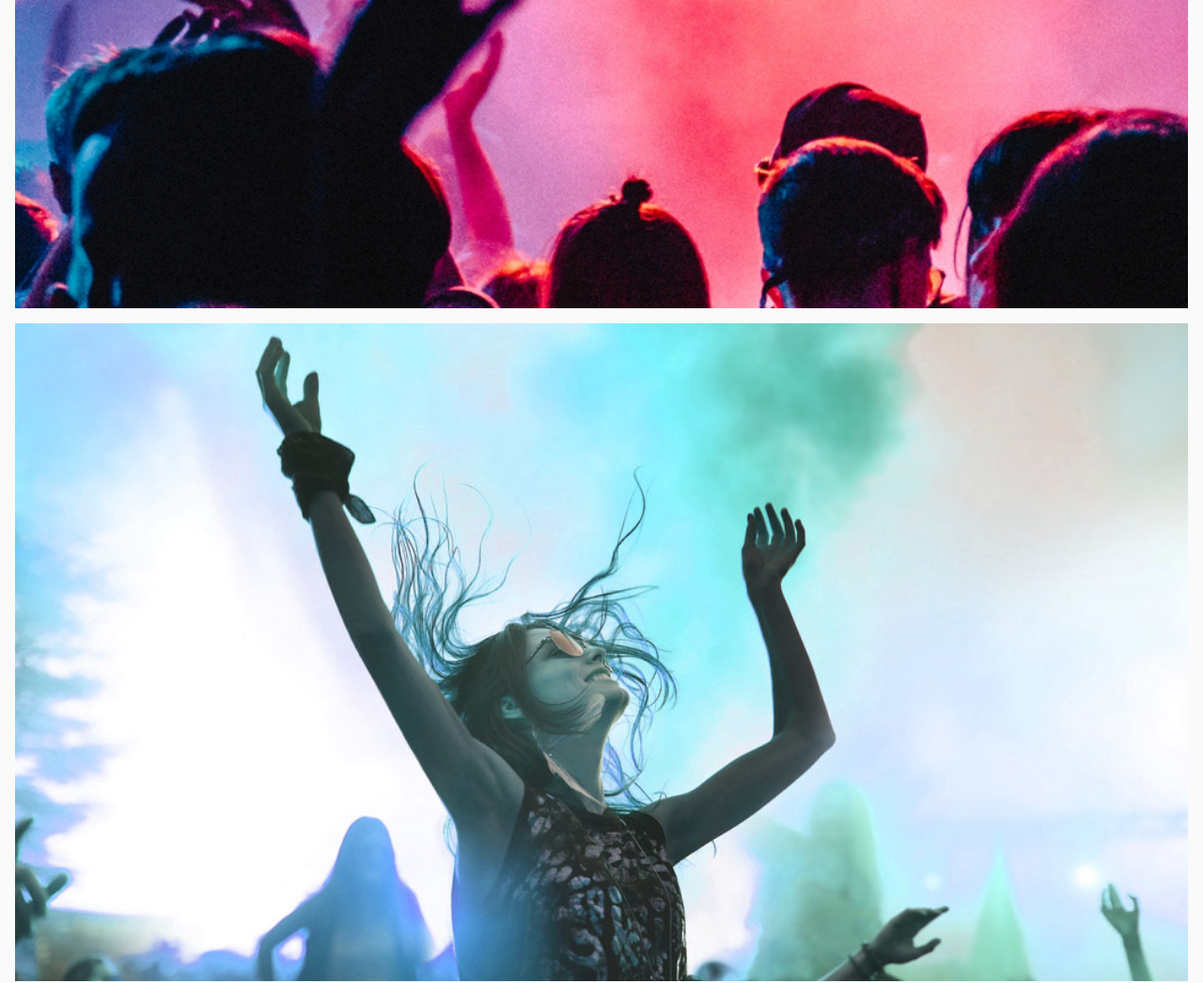
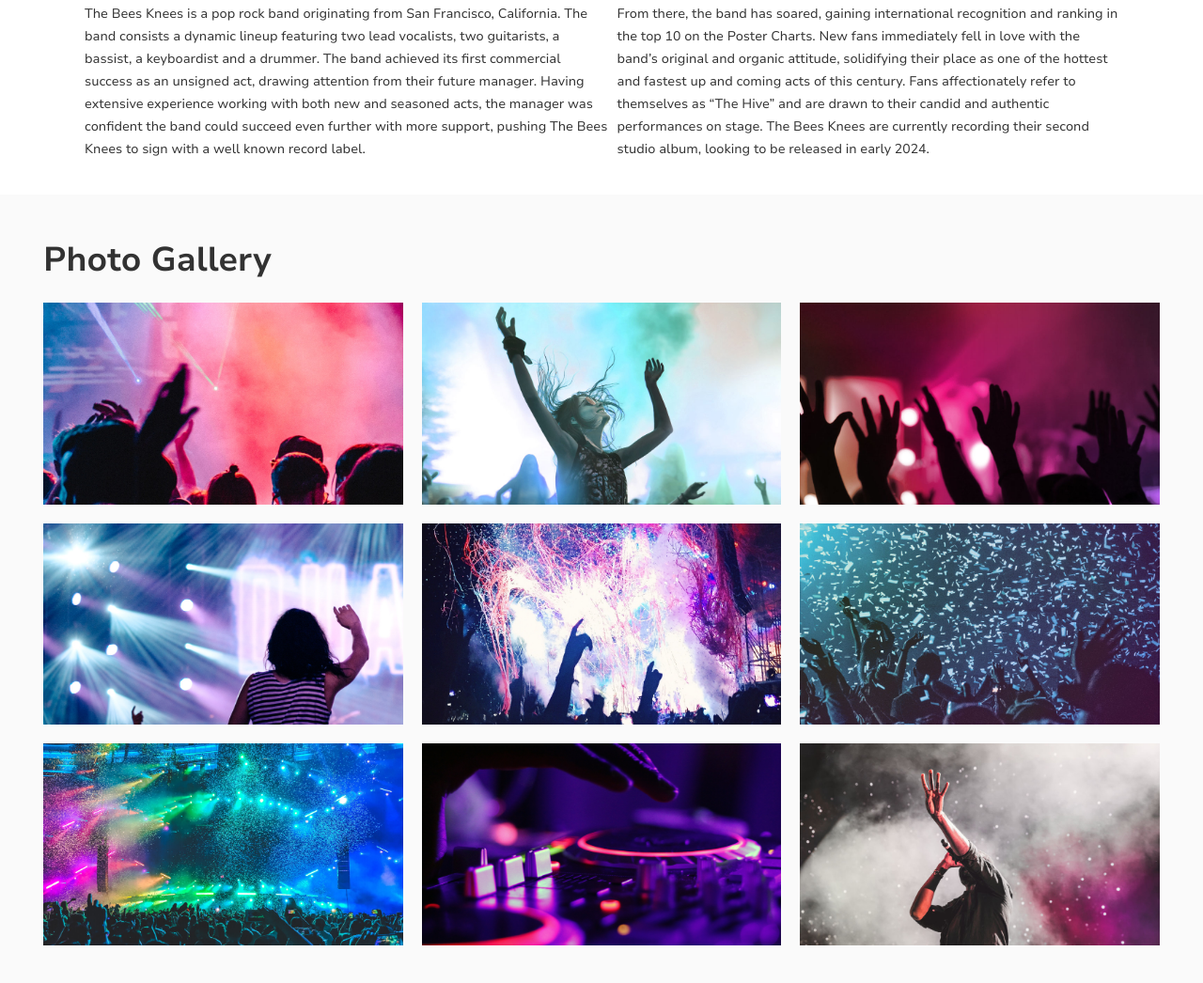
Before and after one commit to samihasamin/samiha-samin-bandsite, a plain HTML site: page index.html in a window 1280 px wide. Shown: the part 1233-2279 px from the top of the page at 94% size. Drawn offline with Linux system fonts and the light colour scheme; files whose address does not match are found by name.

Commit message:
Add styles for tablet width

```diff
--- a/index.html
+++ b/index.html
@@ -36,65 +36,69 @@
         - Lead vocalist of The Bees Knees
       </p>
       <h2 class="aboutbandsite__article">The Bees Knees</h2>
+      <div class="aboutbandsite__article--whole">
         <p class="aboutbandsite__article--first">
           The Bees Knees is a pop rock band originating from San Francisco,
           California. The band consists a dynamic lineup featuring two lead
           vocalists, two guitarists, a bassist, a keyboardist and a drummer. The
           band achieved its first commercial success as an unsigned act, drawing
-        attention from their future manager. Having extensive experience working
-        with both new and seasoned acts, the manager was confident the band
-        could succeed even further with more support, pushing The Bees Knees to
-        sign with a well known record label.
+          attention from their future manager. Having extensive experience
+          working with both new and seasoned acts, the manager was confident the
+          band could succeed even further with more support, pushing The Bees
+          Knees to sign with a well known record label.
         </p>
         <p class="aboutbandsite__article--second">
           From there, the band has soared, gaining international recognition and
-        ranking in the top 10 on the Poster Charts. New fans immediately fell in
-        love with the band’s original and organic attitude, solidifying their
-        place as one of the hottest and fastest up and coming acts of this
-        century. Fans affectionately refer to themselves as “The Hive” and are
-        drawn to their candid and authentic performances on stage. The Bees
-        Knees are currently recording their second studio album, looking to be
-        released in early 2024.
+          ranking in the top 10 on the Poster Charts. New fans immediately fell
+          in love with the band’s original and organic attitude, solidifying
+          their place as one of the hottest and fastest up and coming acts of
+          this century. Fans affectionately refer to themselves as “The Hive”
+          and are drawn to their candid and authentic performances on stage. The
+          Bees Knees are currently recording their second studio album, looking
+          to be released in early 2024.
         </p>
+      </div>
     </section>
     <section class="photogallery">
       <h1 class="photogallery__title">Photo Gallery</h1>
+      <div class="photogallery__collection">
         <img
-        class="photogallery__image"
+          class="photogallery__collection--image"
           src="./assets/images/Photo-gallery-1.jpg"
         />
         <img
-        class="photogallery__image"
+          class="photogallery__collection--image"
           src="./assets/images/Photo-gallery-2.jpg"
         />
         <img
-        class="photogallery__image"
+          class="photogallery__collection--image"
           src="./assets/images/Photo-gallery-3.jpg"
         />
         <img
-        class="photogallery__image"
+          class="photogallery__collection--image"
           src="./assets/images/Photo-gallery-4.jpg"
         />
         <img
-        class="photogallery__image"
+          class="photogallery__collection--image"
           src="./assets/images/Photo-gallery-5.jpg"
         />
         <img
-        class="photogallery__image"
+          class="photogallery__collection--image"
           src="./assets/images/Photo-gallery-9.jpg"
         />
         <img
-        class="photogallery__image"
+          class="photogallery__collection--image"
           src="./assets/images/Photo-gallery-7.jpg"
         />
         <img
-        class="photogallery__image"
+          class="photogallery__collection--image"
           src="./assets/images/Photo-gallery-8.jpg"
         />
         <img
-        class="photogallery__image"
+          class="photogallery__collection--image"
           src="./assets/images/Photo-gallery-6.jpg"
         />
+      </div>
     </section>
     <footer class="footer">
       <div class="footer__brand">
--- a/styles/bio.scss
+++ b/styles/bio.scss
@@ -5,7 +5,6 @@
 
 .navbar {
   background-color: $primary-color-one;
-  line-height: 2rem;
 
   @include tablet {
     display: flex;
@@ -34,11 +33,17 @@
   &__link {
     width: 50%;
     text-align: center;
-    color: $primary-color-three;
+    color: $primary-color-two;
     padding-bottom: 16px;
+    font-size: 13px;
 
     &:active {
-      border-bottom: 5px solid $primary-color-three;
+      border-bottom: 3px solid $primary-color-three;
+    }
+
+    &:hover {
+      border-bottom: 3px solid $primary-color-three;
+      color: $secondary-color-three;
     }
 
     @include tablet {
@@ -62,6 +67,18 @@
     position: absolute;
     top: 90px;
     padding-left: 16px;
+
+    @include tablet {
+      font-size: 60px;
+      font-weight: 700;
+      position: absolute;
+      top: 230px;
+      padding-left: 36px;
+    }
+  }
+
+  @include tablet {
+    height: 500px;
   }
 }
 
@@ -74,12 +91,24 @@
     font-family: "NunitoSans";
     font-size: 24px;
     font-weight: 700;
+
+    @include tablet {
+      font-size: 36px;
+      padding-left: 36px;
+      padding-top: 40px;
+    }
   }
 
   &__image {
     padding: 16px;
     height: 200px;
     width: 100%;
+
+    @include tablet {
+      padding: 24px 90px 30px 90px;
+      height: 400px;
+      width: 100%;
+    }
   }
 
   &__quote {
@@ -89,12 +118,24 @@
     font-weight: 700;
     padding: 0px 16px 16px 16px;
 
+    @include tablet {
+      font-size: 21px;
+      padding: 0px 90px 10px 90px;
+      font-weight: bolder;
+    }
+
     &--vocalist {
       color: $primary-color-one;
       font-family: "NunitoSans";
       font-size: 14px;
       font-weight: 700;
       padding: 0px 16px;
+
+      @include tablet {
+        font-size: 15px;
+        padding: 0px 90px;
+        font-weight: 900;
+      }
     }
   }
 
@@ -105,20 +146,41 @@
     color: $primary-color-one;
     padding: 16px;
 
-    &--first {
+    @include tablet {
+      font-size: 24px;
+      font-weight: 500;
+      padding: 36px 90px 25px 90px;
+    }
+
+    &--whole {
+      @include tablet {
+        display: flex;
+        padding: 0px 90px 36px 90px;
+        gap: 10px;
+        line-height: 1.5rem;
+        font-size: 14px;
+      }
+
+      .aboutbandsite__article--first {
         padding: 0px 16px 24px 16px;
         font-family: "NunitoSans";
         font-size: 14px;
         font-weight: 400;
         color: $primary-color-one;
+        @include tablet {
+          padding: 0px;
         }
-
-    &--second {
+      }
+      .aboutbandsite__article--second {
         padding: 0px 16px 16px 16px;
         font-family: "NunitoSans";
         font-size: 14px;
         font-weight: 400;
         color: $primary-color-one;
+        @include tablet {
+          padding: 0px;
+        }
+      }
     }
   }
 }
@@ -127,17 +189,39 @@
   background-color: $secondary-color-three;
   padding: 16px;
 
+  @include tablet {
+    padding: 45px 36px 36px 36px;
+  }
+
   &__title {
     color: $primary-color-one;
     padding-bottom: 11px;
     font-size: 24px;
     font-family: "NunitoSans";
     font-weight: 700;
+
+    @include tablet {
+      font-size: 36px;
+      padding-left: 10px;
+    }
   }
 
-  &__image {
+  &__collection {
+    @include tablet {
+      display: flex;
+      flex-wrap: wrap;
+    }
+
+    &--image {
       width: 100%;
       padding: 5px 0px;
+
+      @include tablet {
+        width: 32%;
+        padding: 10px;
+        flex-grow: 1;
+      }
+    }
   }
 }
 
@@ -149,35 +233,81 @@
   flex-direction: column;
   gap: 16px;
 
+  @include tablet {
+    padding: 40px 36px;
+    gap: 36px;
+  }
+
   &__logo {
     &--desktop {
       display: none;
+
+      @include tablet {
+        display: flex;
+        align-items: center;
+      }
+    }
+
+    &--mobile {
+      padding-top: 40px;
+
+      @include tablet {
+        display: none;
+      }
+    }
+  }
+
+  &__brand {
+    @include tablet {
+      display: flex;
+      justify-content: space-between;
     }
   }
 
   &__social {
     @include flex-align(column, 16px);
+
+    @include tablet {
+      @include flex-align(row, 20px);
+    }
     &--title {
       font-family: "NunitoSans";
       font-size: 24px;
       font-weight: 700;
+
+      @include tablet {
+        font-size: 36px;
+      }
     }
     &--icon {
       @include flex-align(row, 30px);
+
+      @include tablet {
+        align-items: center;
+      }
     }
   }
 
   &__info {
     @include flex-align(column, 24px);
 
+    @include tablet {
+      @include flex-align(row, 0px);
+      justify-content: space-between;
+    }
+
     .footer__management,
     .footer__artist-group,
     .footer__entertainment {
       @include flex-align(column, 16px);
 
+      @include tablet {
+        gap: 24px;
+      }
+
       h3 {
         font-family: "NunitoSans";
-        font-size: 14px;
+        font-size: 13px;
         font-weight: 700;
       }
 
@@ -188,4 +318,14 @@
       }
     }
   }
+
+  &__copyright {
+    font-family: "NunitoSans";
+    font-size: 11px;
+    font-weight: 400;
+
+    @include tablet {
+      font-size: 13px;
     }
+  }
+}
```
Also changed, not shown: styles/bio.css, 1 other file. Lines whose indentation alone changed are shown as unchanged.
